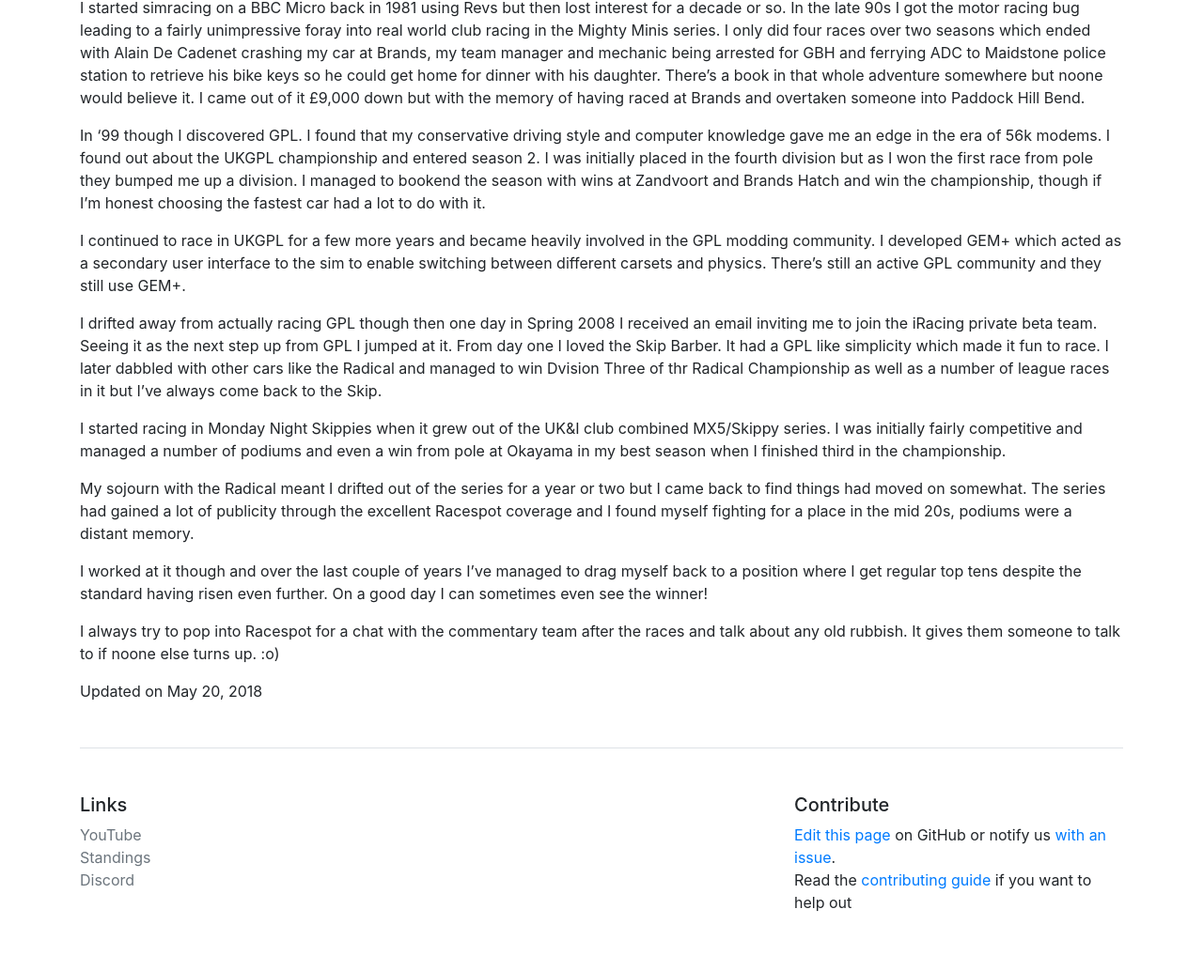
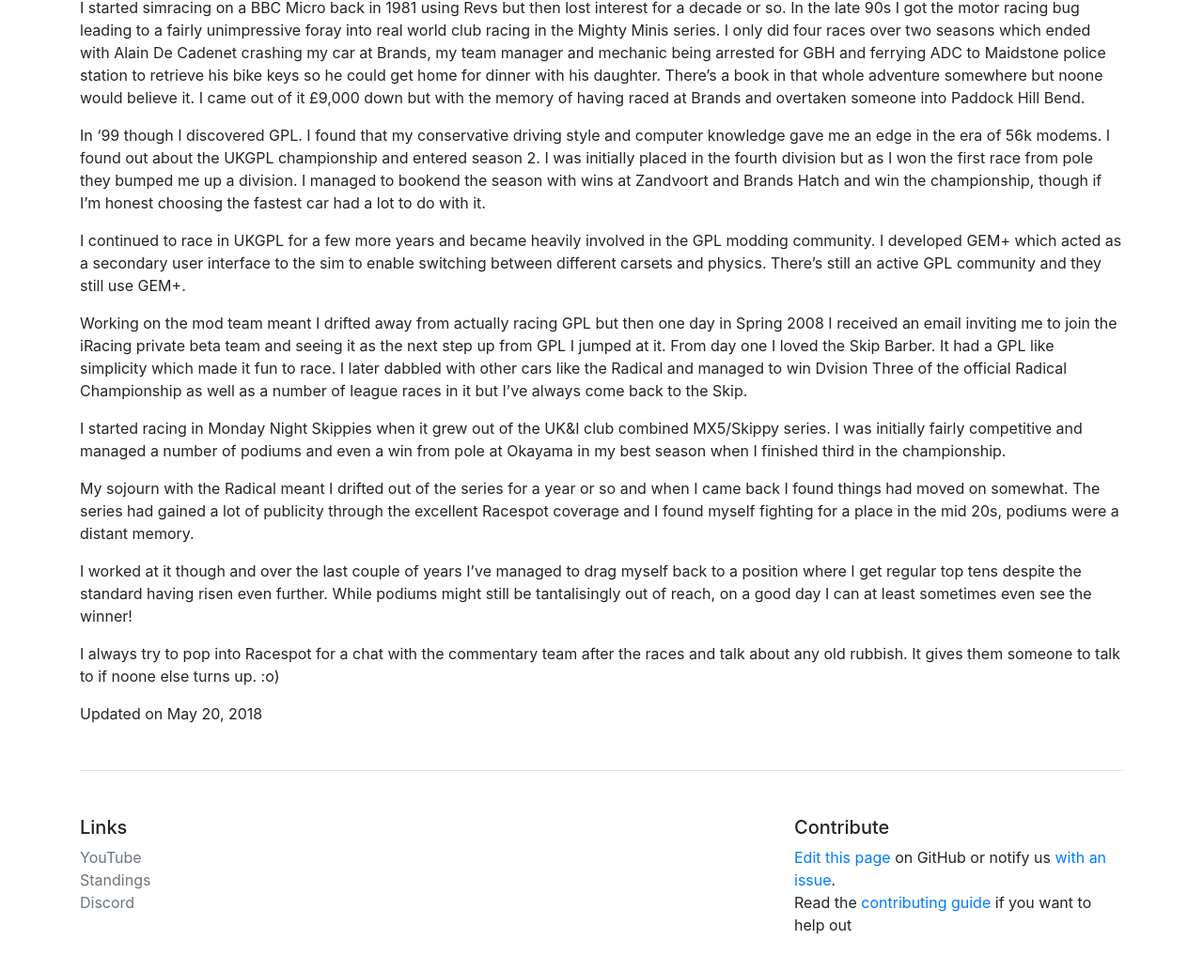
Before and after one commit to mondaynightskippys/mondaynightskippys.github.io, a Jekyll site: the page built from _drivers/paul_thurston.md, in a window 1280 px wide, cut to the strip 149-1194 px from the top of the page. Shown: the top 1034 px of the strip at 94% size. Built offline with Jekyll 4.4.1, drawn with Linux system fonts in a browser that asks for light colours.

Commit message:
Update paul_thurston.md

```diff
--- a/_drivers/paul_thurston.md
+++ b/_drivers/paul_thurston.md
@@ -9,12 +9,12 @@
 
 I continued to race in UKGPL for a few more years and became heavily involved in the GPL modding community.  I developed GEM+ which acted as a secondary user interface to the sim to enable switching between different carsets and physics.  There's still an active GPL community and they still use GEM+.
 
-I drifted away from actually racing GPL though then one day in Spring 2008 I received an email inviting me to join the iRacing private beta team.  Seeing it as the next step up from GPL I jumped at it.  From day one I loved the Skip Barber.  It had a GPL like simplicity which made it fun to race.  I later dabbled with other cars like the Radical and managed to win Dvision Three of thr Radical Championship as well as a number of league races in it but I've always come back to the Skip.
+Working on the mod team meant I drifted away from actually racing GPL but then one day in Spring 2008 I received an email inviting me to join the iRacing private beta team and seeing it as the next step up from GPL I jumped at it.  From day one I loved the Skip Barber.  It had a GPL like simplicity which made it fun to race.  I later dabbled with other cars like the Radical and managed to win Dvision Three of the official Radical Championship as well as a number of league races in it but I've always come back to the Skip.
 
 I started racing in Monday Night Skippies when it grew out of the UK&I club combined MX5/Skippy series.  I was initially fairly competitive and managed a number of podiums and even a win from pole at Okayama in my best season when I finished third in the championship.
 
-My sojourn with the Radical meant I drifted out of the series for a year or two but I came back to find things had moved on somewhat.  The series had gained a lot of publicity through the excellent Racespot coverage and I found myself fighting for a place in the mid 20s, podiums were a distant memory.
+My sojourn with the Radical meant I drifted out of the series for a year or so and when I came back I found things had moved on somewhat.  The series had gained a lot of publicity through the excellent Racespot coverage and I found myself fighting for a place in the mid 20s, podiums were a distant memory.
 
-I worked at it though and over the last couple of years I've managed to drag myself back to a position where I get regular top tens despite the standard having risen even further.  On a good day I can sometimes even see the winner!
+I worked at it though and over the last couple of years I've managed to drag myself back to a position where I get regular top tens despite the standard having risen even further.  While podiums might still be tantalisingly out of reach, on a good day I can at least sometimes even see the winner!
 
 I always try to pop into Racespot for a chat with the commentary team after the races and talk about any old rubbish.  It gives them someone to talk to if noone else turns up. :o)
```
